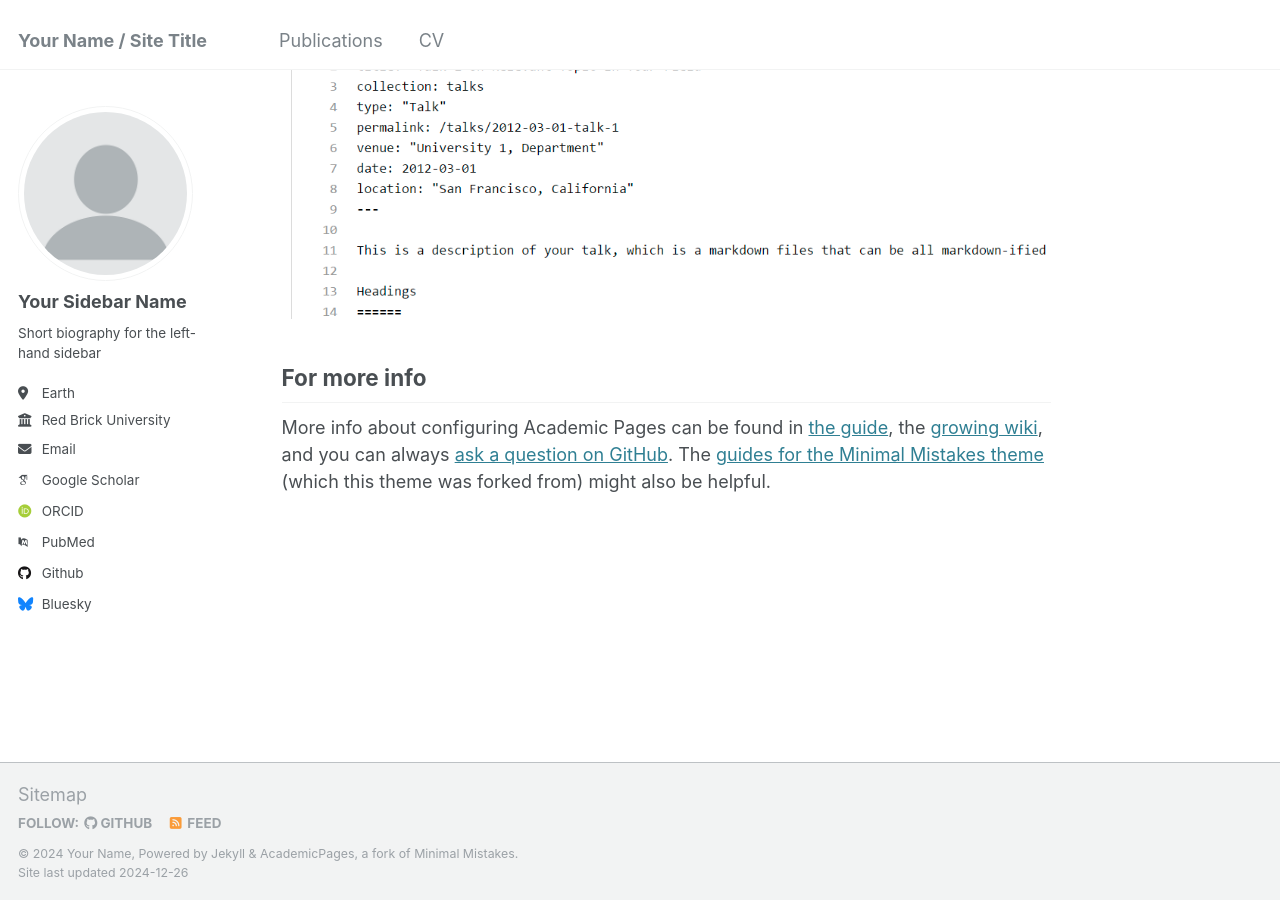
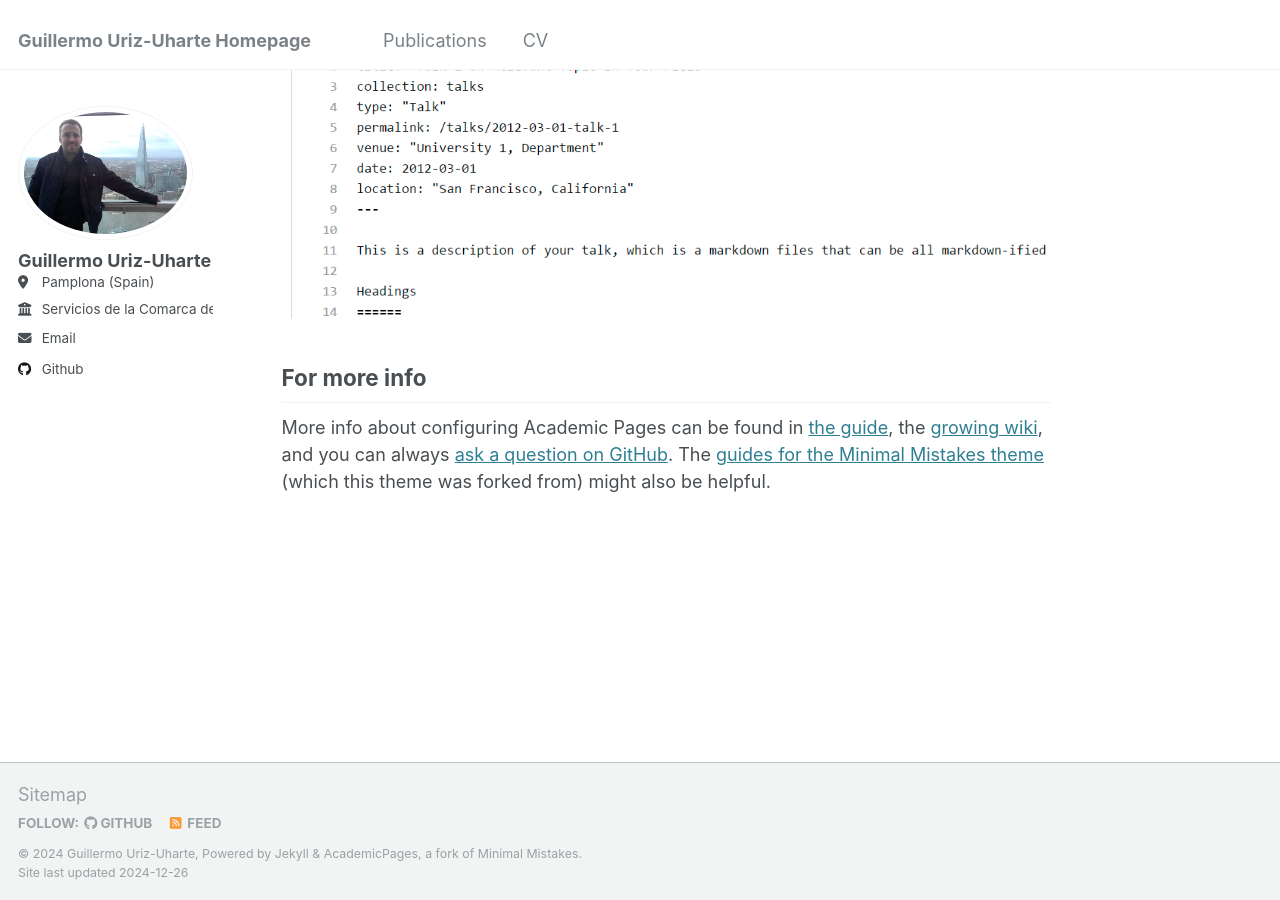
Before and after one commit to GuilleUriz/guillermouriz, a Jekyll site: the page built from _pages/about.md, in a window 1280 px wide and 900 px high, scrolled down 2643 px. Built offline with Jekyll 4.4.1, drawn with Linux system fonts in a browser that asks for light colours; some web fonts are replaced.

Commit message:
Update _config.yml

```diff
--- a/_config.yml
+++ b/_config.yml
@@ -8,11 +8,11 @@
 
 # Basic Site Settings
 locale                   : "en-US"
-title                    : "Your Name / Site Title"
+title                    : "Guillermo Uriz-Uharte Homepage"
 title_separator          : "-"
-name                     : &name "Your Name"
+name                     : &name "Guillermo Uriz-Uharte"
 description              : &description "personal description"
-url                      : https://academicpages.github.io # the base hostname & protocol for your site e.g. "https://[your GitHub username].github.io"
+url                      : https://guilleuriz.github.io/guillermouriz/
 baseurl                  : "" # the subpath of your site, e.g. "/blog"
 repository               : "academicpages/academicpages.github.io"
 
@@ -21,22 +21,22 @@ repository               : "academicpages/academicpages.github.io"
 #               Additional customization can be done by editing /_includes/author-profile.html
 author:
   # Biographic information
-  avatar           : "profile.png"
-  name             : "Your Sidebar Name"
-  pronouns         : # example: "she/her"
-  bio              : "Short biography for the left-hand sidebar"
-  location         : "Earth"
-  employer         : "Red Brick University"
+  avatar           : "Foto_web.jpg"
+  name             : "Guillermo Uriz-Uharte"
+  pronouns         :
+  bio              :
+  location         : "Pamplona (Spain)"
+  employer         : "Servicios de la Comarca de Pamplona S.A."
   uri              : # URL
-  email            : "none@example.org"
+  email            : "guille_u89@hotmail.com"
 
   # Academic websites
-  arxiv            : # URL - Update with the correct link to your profile
-  googlescholar    : "https://scholar.google.com/citations?user=PS_CX0AAAAAJ"
-  impactstory      : # URL
-  orcid            : "http://orcid.org/yourorcidurl"
-  semantic         : # URL
-  pubmed           : "https://www.ncbi.nlm.nih.gov/pubmed/?term=john+snow"
+  arxiv            :
+  googlescholar    :
+  impactstory      :
+  orcid            :
+  semantic         :
+  pubmed           :
   researchgate     : # URL
   scopus           : # URL
 
@@ -49,7 +49,7 @@ author:
   stackoverflow    : # User number or user number and name (i.e., use "1" or "1/jeff-atwood")
 
   # Social media
-  bluesky          : "bsky.app" # Replace this with you Bluesky username
+  bluesky          : # Replace this with you Bluesky username
   facebook         : # Username
   flickr           : # Username
   foursquare       : # Username
```
